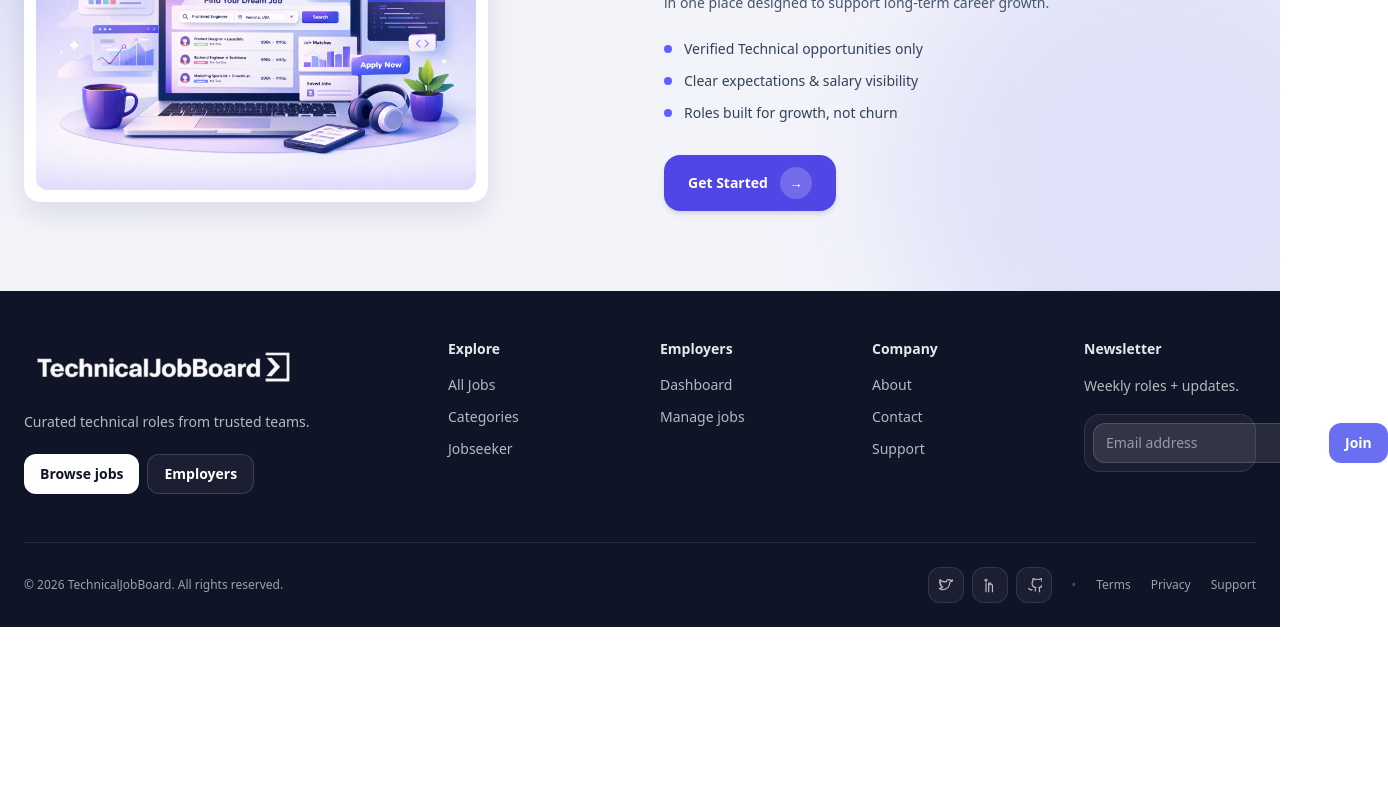
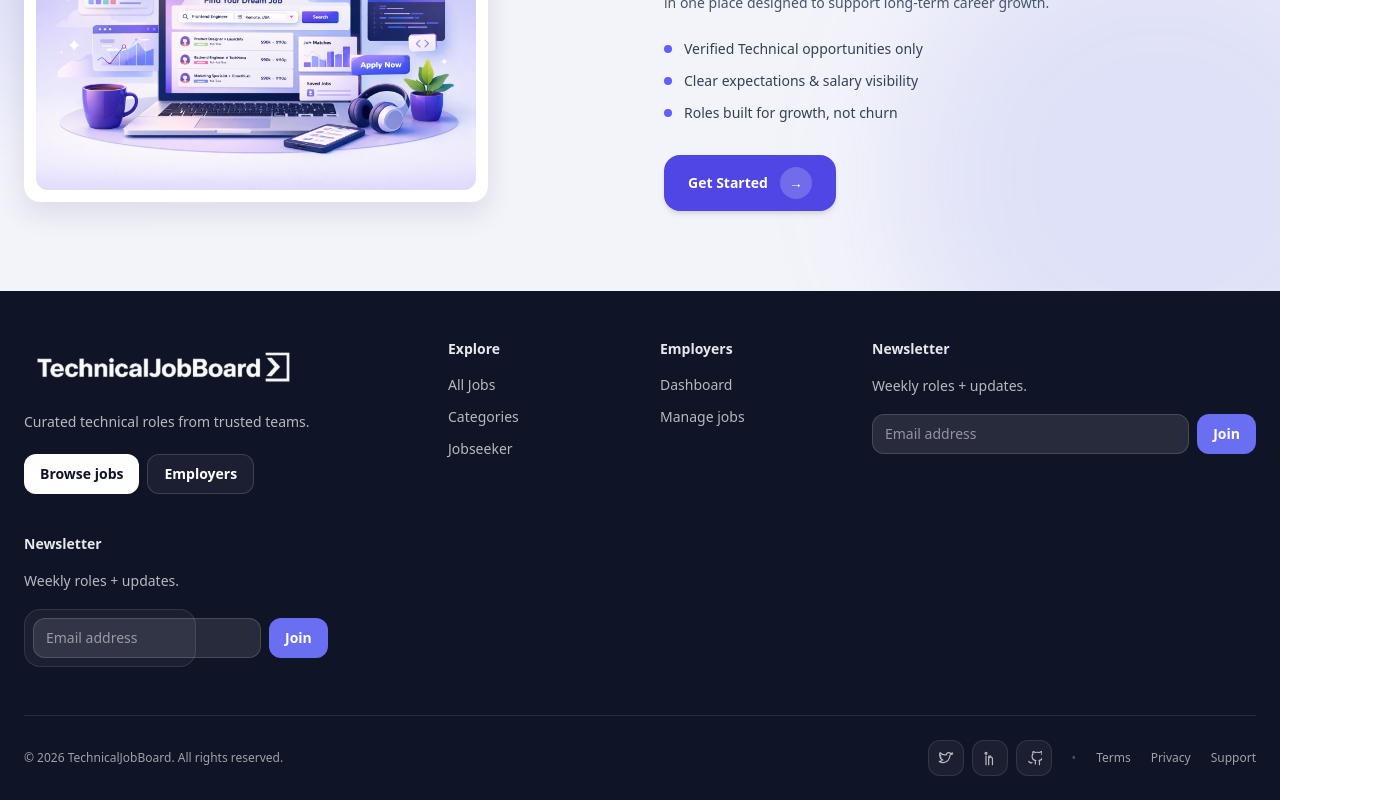
Before and after one commit to adebisidolapo/technicaljobboard, a Next.js app: page / in a window 1280 px wide. Shown: the part 2376-3176 px from the top of the page, 1388 px wide, since content can reach past the window. Before the commit the page ends 3003 px from the top, so only its background shows below. Built offline with nearby package versions, Linux system fonts and the light colour scheme; no server answers; the database is empty.

Commit message:
update footer

```diff
--- a/components/Footer.tsx
+++ b/components/Footer.tsx
@@ -99,26 +99,16 @@ export default function Footer() {
             </div>
 
             {/* Company */}
-            <div className="lg:col-span-2">
-              <h3 className="text-sm font-semibold text-white/90">Company</h3>
-              <ul className="mt-4 space-y-3 text-sm text-white/70">
-                <li>
-                  <Link href="/about" className="hover:text-white transition">
-                    About
-                  </Link>
-                </li>
-                <li>
-                  <Link href="/contact" className="hover:text-white transition">
-                    Contact
-                  </Link>
-                </li>
-                <li>
-                  <Link href="/support" className="hover:text-white transition">
-                    Support
-                  </Link>
-                </li>
-              </ul>
-            </div>
+            <div className="lg:col-span-4 min-w-0">
+  <h3 className="text-sm font-semibold text-white/90">Newsletter</h3>
+  <p className="mt-4 text-sm text-white/70 leading-relaxed">
+    Weekly roles + updates.
+  </p>
+
+  <div className="mt-4 w-full min-w-0">
+    <NewsletterForm />
+  </div>
+</div>
 
             {/* Newsletter (compact + aligned) */}
             <div className="lg:col-span-2">
```
